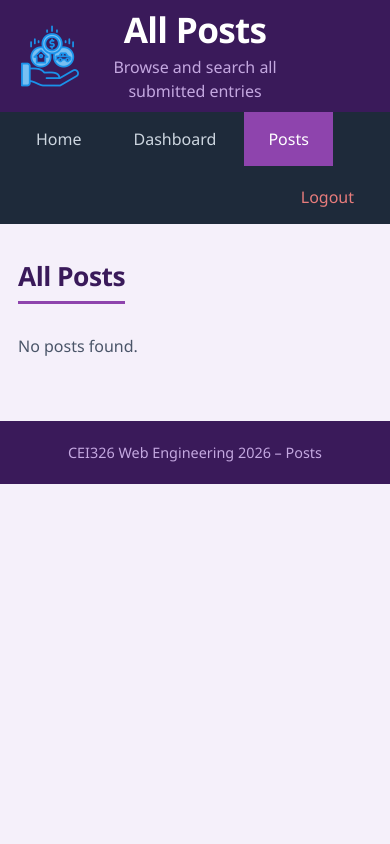
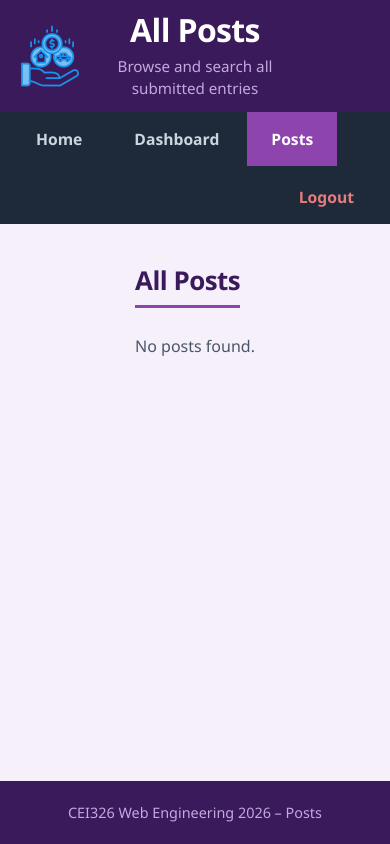
Before and after one commit to andreasn7/CSE_326_Project, a PHP site: page /modules/list/list.php in a window 390 px wide. Run offline with PHP 8.4, Linux system fonts and the light colour scheme; the visitor is signed in with stand-in values (Sample User, id 1); data that the repository does not hold is empty.

Commit message:
Iplemented CSS styles for layout and responsiveness
Implemented various styles for header, navigation, layout, buttons, results, and footer. Adjusted font sizes, margins, and colors for improved design and responsiveness.

```diff
--- a/search/style.css
+++ b/search/style.css
@@ -1,35 +1,62 @@
+/* Base */
+
 * {
   margin: 0;
   padding: 0;
   box-sizing: border-box;
 }
 
+html, body {
+    height: 100%;
+    margin: 0;
+}
+
 body {
   font-family: 'Segoe UI', Tahoma, Geneva, Verdana, sans-serif;
   background-color: #f5f0fa;
   color: #2c3e50;
+  display: flex;
+  flex-direction: column;
+  min-height: 100vh;
 }
+
+/* Header */
 
 #page-header {
   background-color: #3a1a5a;
   color: #ffffff;
   padding: 38px 60px;
+  display: flex;
+  align-items: center;
+  position: relative;
+}
+
+#page-header .header-text {
+  position: absolute;
+  left: 50%;
+  transform: translateX(-50%);
   text-align: center;
 }
 
 #page-header h1 {
-  font-size: 2.2rem;
+  font-size: 2.4rem;
+  line-height: 1.15;
   margin-bottom: 6px;
+  letter-spacing: -0.02em;
 }
 
 #page-header .subtitle {
   font-size: 1rem;
+  line-height: 1.5;
   color: #c4a8e0;
 }
+
+/* Navigation */
 
 #main-nav {
   background-color: #1e2a3a;
   display: flex;
+  align-items: center;
   padding: 0 60px;
   gap: 4px;
 }
@@ -39,8 +66,8 @@ body {
   color: #cdd6e0;
   text-decoration: none;
   padding: 16px 24px;
-  font-size: 1rem;
-  font-weight: 500;
+  font-size: 0.98rem;
+  font-weight: 600;
   transition: background-color 0.2s, color 0.2s;
 }
 
@@ -54,23 +81,38 @@ body {
   color: #ffffff;
 }
 
+#main-nav .nav-link.nav-logout {
+  margin-left: auto;
+  color: #e87c7c;
+}
+
+#main-nav .nav-link.nav-logout:hover {
+  background-color: #c0392b !important;
+  color: #ffffff !important;
+}
+
+/* Layout */
+
 main {
+  flex: 1;
   max-width: 1000px;
-  margin: 48px auto;
+  margin: 52px auto;
   padding: 0 40px;
 }
 
 main section {
-  margin-bottom: 52px;
+  margin-bottom: 56px;
 }
 
 main section h2 {
-  font-size: 1.65rem;
+  font-size: 1.88rem;
+  line-height: 1.25;
   color: #3a1a5a;
-  margin-bottom: 20px;
-  padding-bottom: 8px;
+  margin-bottom: 18px;
+  padding-bottom: 9px;
   border-bottom: 3px solid #8e44ad;
   display: inline-block;
+  letter-spacing: -0.02em;
 }
 
 main section p {
@@ -79,6 +121,8 @@ main section p {
   color: #4a5568;
   margin-top: 8px;
 }
+
+/* Search */
 
 .search-box {
   display: flex;
@@ -140,6 +184,8 @@ main section p {
   border-color: #8e44ad;
 }
 
+/* Buttons */
+
 .btn {
   display: inline-block;
   padding: 11px 26px;
@@ -174,6 +220,22 @@ main section p {
   transform: translateY(-1px);
 }
 
+.btn-secondary {
+  background-color: #95a5a6;
+  color: #ffffff;
+}
+
+.btn-secondary:hover {
+  background-color: #7f8c8d;
+  transform: translateY(-2px);
+}
+
+.btn-clear {
+  padding: 11px 18px;
+}
+
+/* Results */
+
 .results-list {
   display: flex;
   flex-direction: column;
@@ -201,13 +263,15 @@ main section p {
 }
 
 .result-card-header h2 {
-  font-size: 1.1rem;
+  font-size: 1.06rem;
+  line-height: 1.4;
   color: #3a1a5a;
   flex: 1;
   border-bottom: none;
   display: block;
   padding-bottom: 0;
   margin-bottom: 0;
+  letter-spacing: 0;
 }
 
 .result-card p {
@@ -237,6 +301,8 @@ main section p {
   white-space: nowrap;
 }
 
+/* Helper blocks */
+
 .tips-panel {
   background-color: #f0e6ff;
   border-left: 4px solid #8e44ad;
@@ -250,6 +316,14 @@ main section p {
   margin-top: 0;
 }
 
+.result-count {
+  font-size: 0.85rem;
+  font-weight: 400;
+  color: #888;
+}
+
+/* Footer */
+
 #page-footer {
   background-color: #3a1a5a;
   color: #c4a8e0;
@@ -259,9 +333,25 @@ main section p {
   font-size: 0.9rem;
 }
 
+.results-list {
+  max-height: 480px;
+  overflow-y: auto;
+}
+
+/* Responsive */
+
 @media (max-width: 768px) {
   #page-header {
     padding: 24px 18px;
+  }
+
+  #page-header h1 {
+    font-size: 2rem;
+    margin-bottom: 6px;
+  }
+
+  #page-header .subtitle {
+    font-size: 0.95rem;
   }
 
   #main-nav {
@@ -270,11 +360,31 @@ main section p {
   }
 
   main {
-    margin: 36px auto;
+    margin: 40px auto;
     padding: 0 18px;
+  }
+
+  main section {
+    margin-bottom: 48px;
+  }
+
+  main section h2 {
+    font-size: 1.62rem;
+    margin-bottom: 16px;
   }
 
   .search-box {
     flex-direction: column;
   }
+
+  .result-card-header {
+    align-items: flex-start;
+    flex-direction: column;
+  }
+
+  .result-meta {
+    flex-direction: column;
+    align-items: flex-start;
+    gap: 8px;
+  }
 }
```
